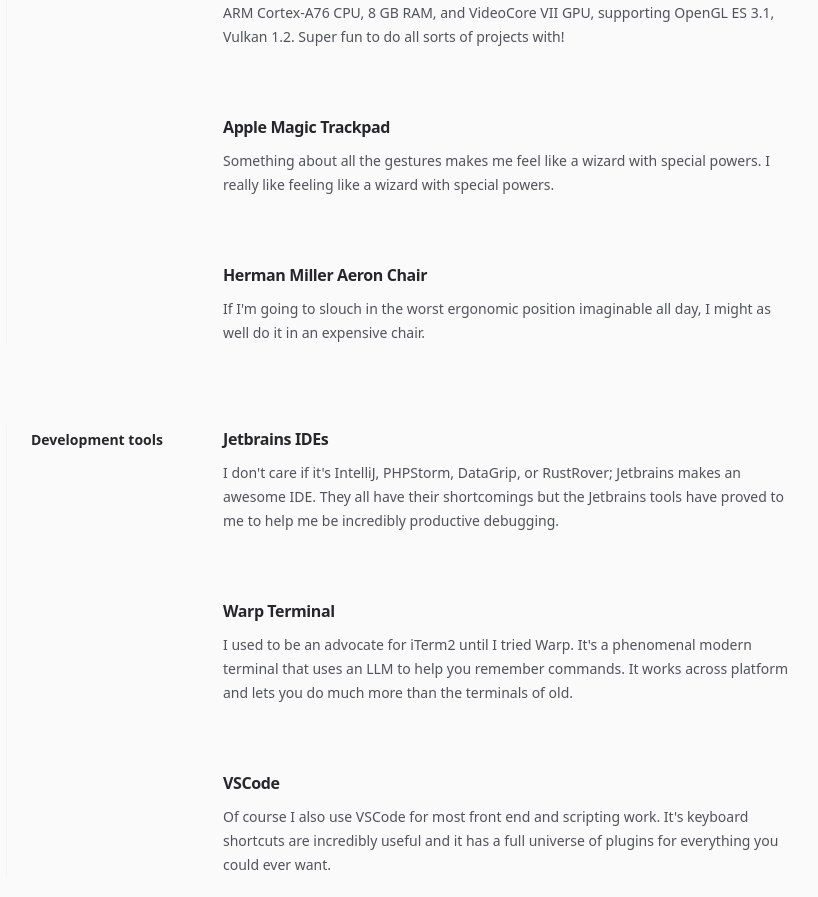
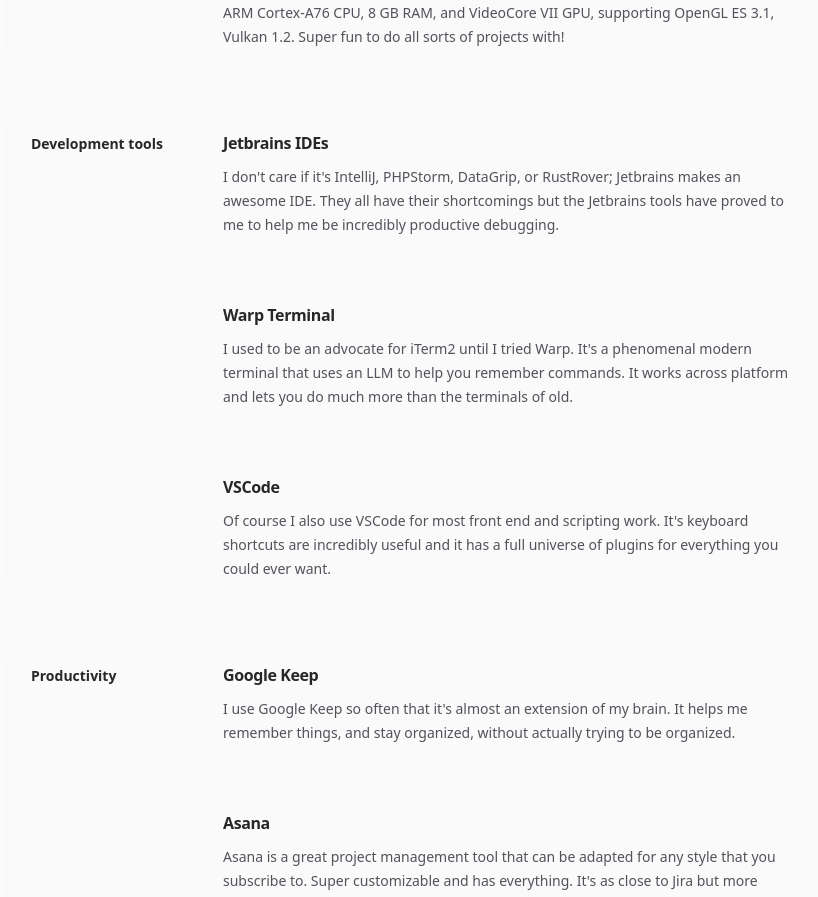
Before and after one commit to cmbaughman/cmbdev, a Next.js app: page /uses in a window 1280 px wide. Shown: the part 847-1744 px from the top of the page, without its empty margins (122-940 px from the left). Built offline with nearby package versions, Linux system fonts and the light colour scheme.

Commit message:
Add analytics

```diff
--- a/src/app/uses/page.jsx
+++ b/src/app/uses/page.jsx
@@ -49,15 +49,6 @@ export default function Uses() {
             quad-core 64bit ARM Cortex-A76 CPU, 8 GB RAM, and VideoCore VII GPU, supporting OpenGL ES 3.1, Vulkan 1.2.
             Super fun to do all sorts of projects with!
           </Tool>
-          <Tool title="Apple Magic Trackpad">
-            Something about all the gestures makes me feel like a wizard with
-            special powers. I really like feeling like a wizard with special
-            powers.
-          </Tool>
-          <Tool title="Herman Miller Aeron Chair">
-            If I&apos;m going to slouch in the worst ergonomic position imaginable
-            all day, I might as well do it in an expensive chair.
-          </Tool>
         </ToolsSection>
         <ToolsSection title="Development tools">
           <Tool title="Jetbrains IDEs">
```
